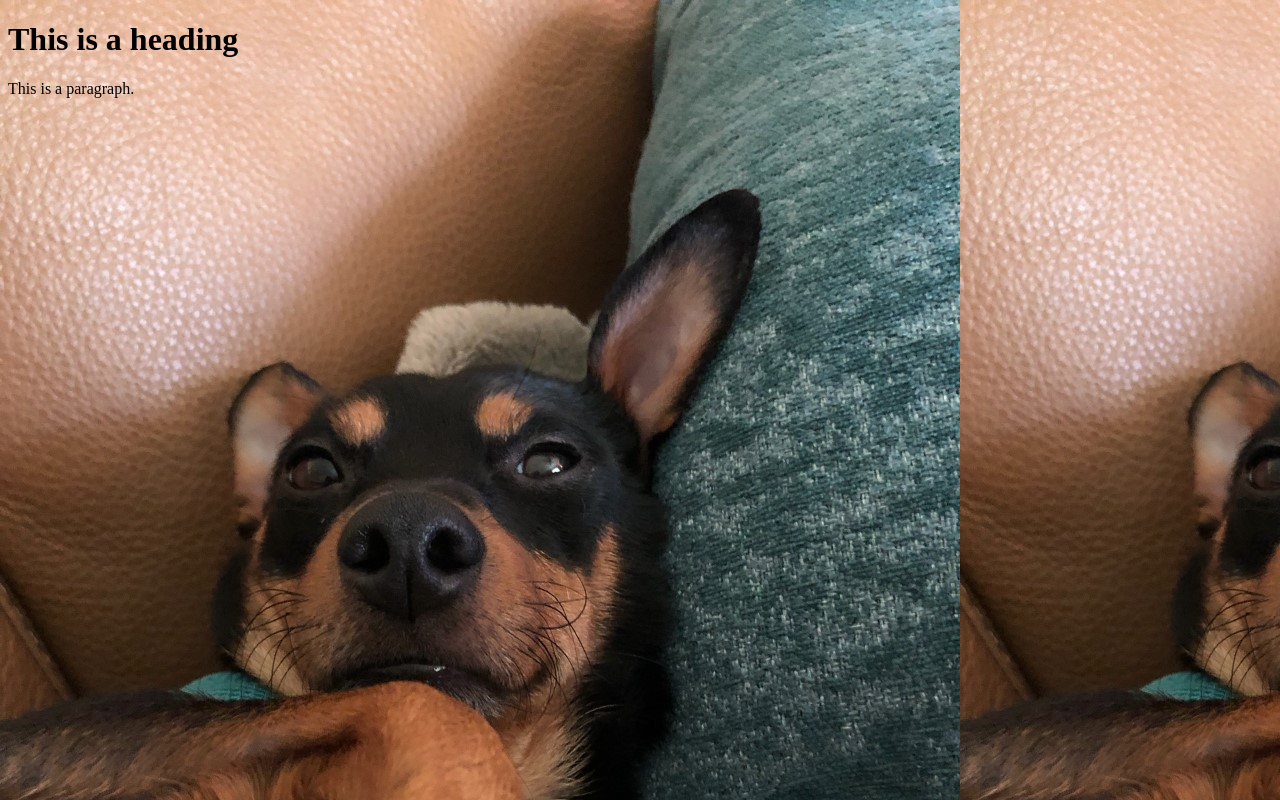
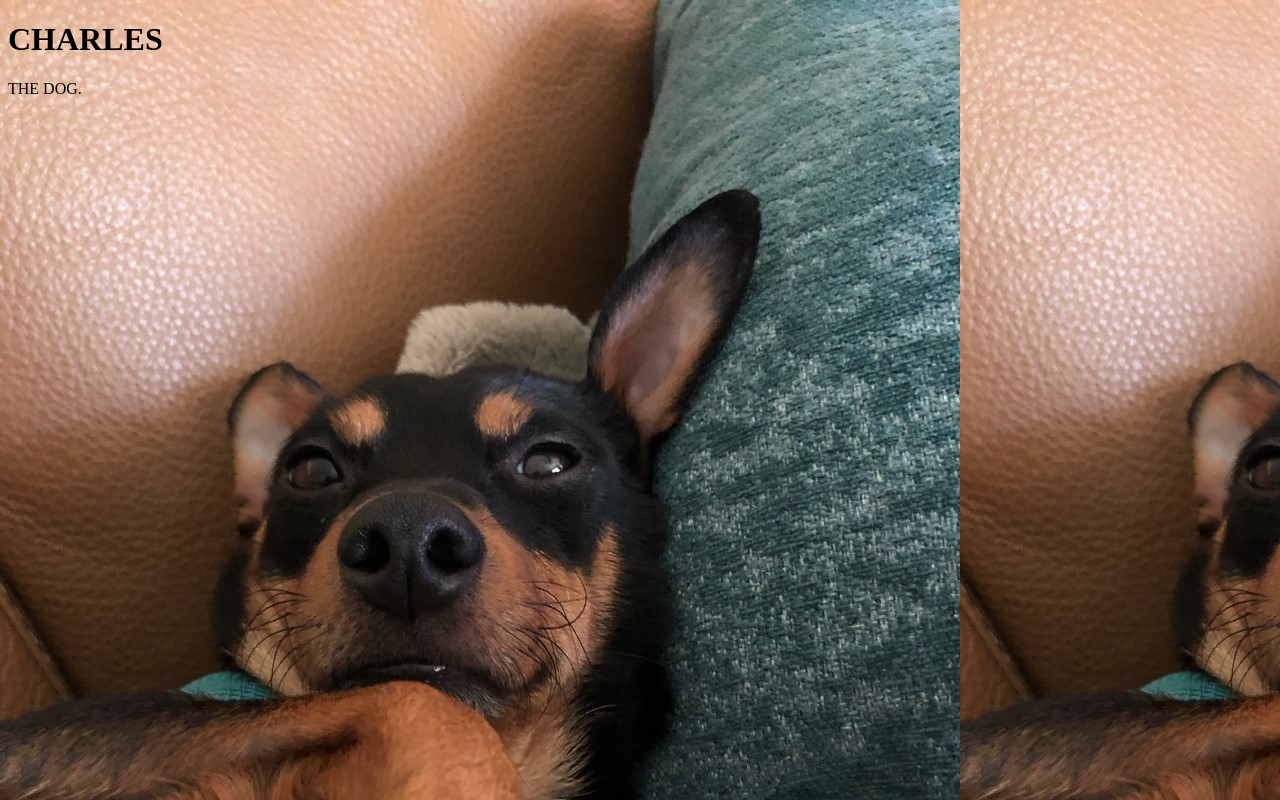
Before and after one commit to tmmyers2060/tmmyers2060.github.io, a plain HTML site: page index.html in a window 1280 px wide. Drawn offline with Linux system fonts and the light colour scheme.

Commit message:
Update index.html

```diff
--- a/index.html
+++ b/index.html
@@ -9,8 +9,8 @@ body {
 </head>
 <body>
 
-<h1>This is a heading</h1>
-<p>This is a paragraph.</p>
+<h1>CHARLES</h1>
+<p>THE DOG.</p>
 
 </body>
 </html>
```
